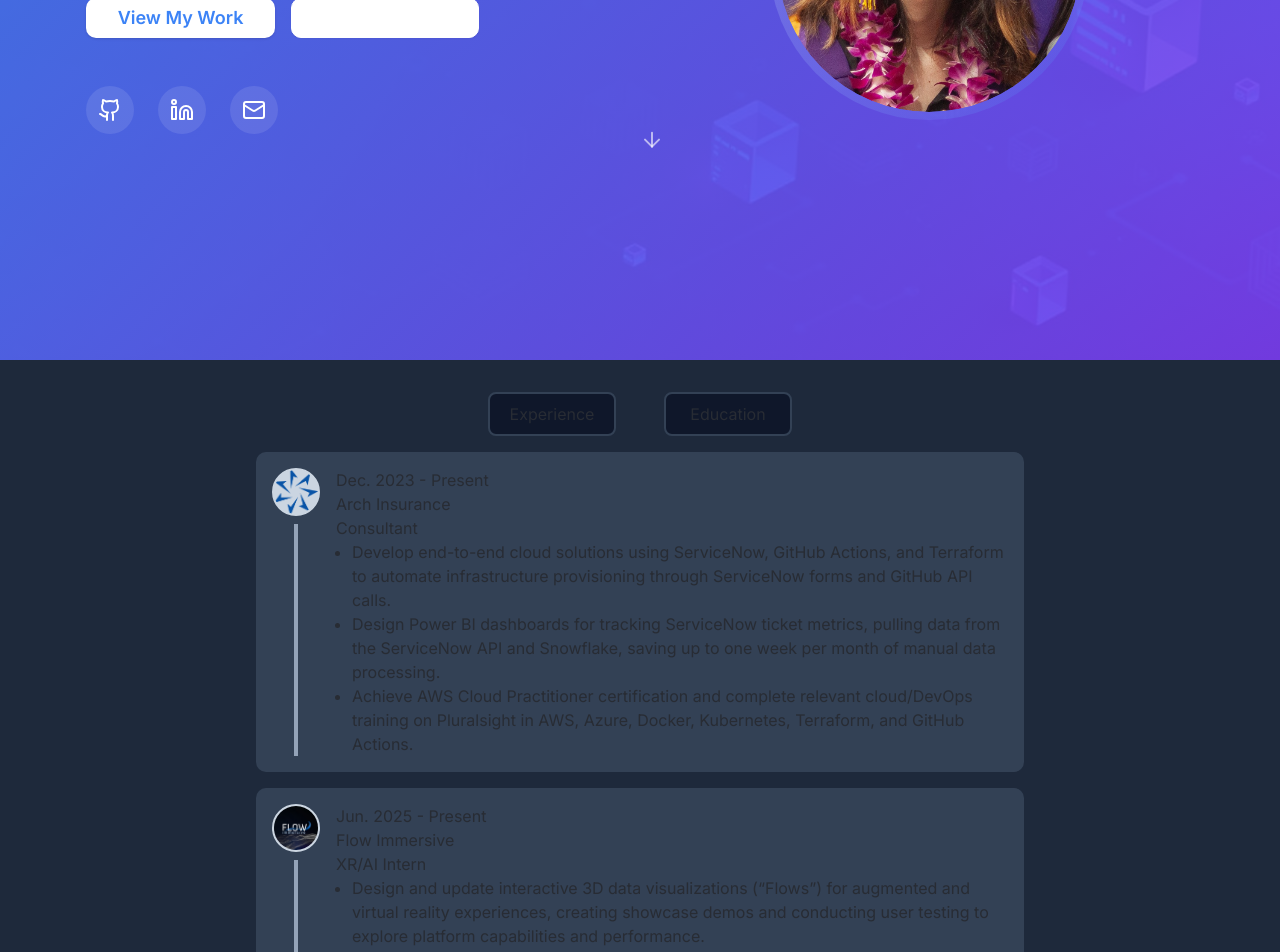
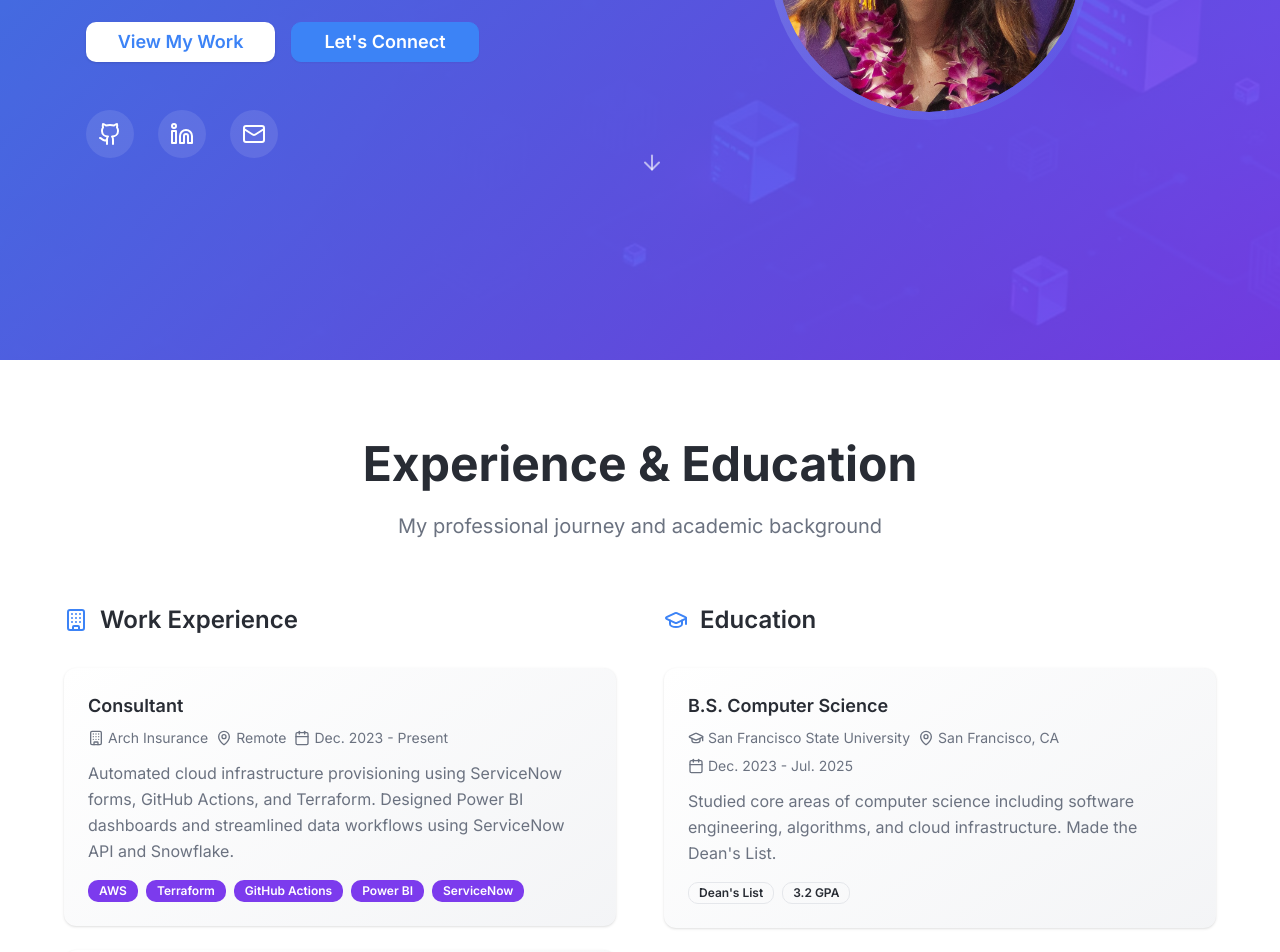
Before and after one commit to SlimeyTurtles/avinhahuynh, a Next.js app: page / in a window 1280 px wide. Shown: the part 440-1392 px from the top of the page. Built offline with nearby package versions, Linux system fonts and the light colour scheme.

Commit message:
Experinece

```diff
--- a/src/components/Experience.jsx
+++ b/src/components/Experience.jsx
@@ -1,54 +1,168 @@
-import { useState } from 'react'
-import Image from 'next/image'
+import { motion } from "framer-motion";
+import { Calendar, MapPin, Building, GraduationCap } from "lucide-react";
+import { Card, CardContent, CardHeader } from "@/components/ui/card";
+import { Badge } from "@/components/ui/badge";
 
-import experienceData from '@/data/experience.json';
-import educationData from '@/data/education.json';
+import workExperience from "@/data/experience";
+import education from "@/data/education";
 
 const Experience = () => {
-    const [isExperience, setIsExperience] = useState(true);
 
-    const dataToDisplay = isExperience ? experienceData : educationData;
+  const containerVariants = {
+    hidden: { opacity: 0 },
+    visible: {
+      opacity: 1,
+      transition: {
+        staggerChildren: 0.2
+      }
+    }
+  };
+
+  const itemVariants = {
+    hidden: { opacity: 0, y: 20 },
+    visible: { opacity: 1, y: 0 }
+  };
 
   return (
-    <div className="flex flex-col items-center p-8 gap-4 bg-slate-800">
+    <section id="experience" className="section-padding bg-background">
+      <div className="container-custom">
+        <motion.div
+          initial={{ opacity: 0, y: -20 }}
+          whileInView={{ opacity: 1, y: 0 }}
+          transition={{ duration: 0.6 }}
+          viewport={{ once: true }}
+          className="text-center mb-16"
+        >
+          <h2 className="text-4xl md:text-5xl font-bold mb-6 text-foreground">
+            Experience & Education
+          </h2>
+          <p className="text-xl text-muted-foreground max-w-3xl mx-auto">
+            My professional journey and academic background
+          </p>
+        </motion.div>
 
-        <div className="flex flex-row gap-12">
-            <button className="w-32 p-2 rounded-sm bg-slate-900 border-slate-700 border-[2px]" onClick={() => setIsExperience(true)}>Experience</button>
-            <button className="w-32 p-2 rounded-sm bg-slate-900 border-slate-700 border-[2px]" onClick={() => setIsExperience(false)}>Education</button>
+        <div className="grid lg:grid-cols-2 gap-12">
+          {/* Work Experience */}
+          <motion.div
+            variants={containerVariants}
+            initial="hidden"
+            whileInView="visible"
+            viewport={{ once: true }}
+          >
+            <div className="flex items-center gap-3 mb-8">
+              <Building className="w-6 h-6 text-primary" />
+              <h3 className="text-2xl font-semibold text-foreground">Work Experience</h3>
             </div>
 
-        <div className= "flex flex-col items-center gap-4">
-        { dataToDisplay.map((experience, index) => (
-            <div className="w-[60vw] bg-slate-700 flex flex-row gap-4 p-4 rounded-md" key={index}>
-                <div className="flex flex-col items-center gap-2">
-                    <div className="w-12 h-12 relative z-10 rounded-full overflow-hidden border-2 border-slate-300 bg-slate-300">
-                        <Image
-                            src={experience.img}
-                            alt={`Logo for ${experience.company}`}
-                            fill
-                            className="object-cover"
-                        />
+            <div className="space-y-6">
+              {workExperience.map((job, index) => (
+                <motion.div
+                  key={index}
+                  variants={itemVariants}
+                  transition={{ duration: 0.6, delay: index * 0.1 }}
+                >
+                  <Card className="card-elegant border-0 overflow-hidden group hover:shadow-lg transition-all duration-300">
+                    <CardHeader className="pb-3">
+                      <div className="flex flex-col gap-2">
+                        <h4 className="text-lg font-semibold text-foreground group-hover:text-primary transition-colors">
+                          {job.title}
+                        </h4>
+                        <div className="flex flex-wrap items-center gap-2 text-sm text-muted-foreground">
+                          <div className="flex items-center gap-1 whitespace-nowrap">
+                            <Building className="w-4 h-4" />
+                            {job.company}
+                          </div>
+                          <div className="flex items-center gap-1 whitespace-nowrap">
+                            <MapPin className="w-4 h-4" />
+                            {job.location}
+                          </div>
+                          <div className="flex items-center gap-1 whitespace-nowrap">
+                            <Calendar className="w-4 h-4" />
+                            {job.period}
+                          </div>
+                        </div>
+                      </div>
+                    </CardHeader>
+                    <CardContent>
+                      <p className="text-muted-foreground mb-4 leading-relaxed">
+                        {job.description}
+                      </p>
+                      <div className="flex flex-wrap gap-2">
+                        {job.technologies.map((tech, techIndex) => (
+                          <Badge key={techIndex} variant="secondary" className="text-xs">
+                            {tech}
+                          </Badge>
+                        ))}
+                      </div>
+                    </CardContent>
+                  </Card>
+                </motion.div>
+              ))}
+            </div>
+          </motion.div>
+
+          {/* Education */}
+          <motion.div
+            variants={containerVariants}
+            initial="hidden"
+            whileInView="visible"
+            viewport={{ once: true }}
+          >
+            <div className="flex items-center gap-3 mb-8">
+              <GraduationCap className="w-6 h-6 text-primary" />
+              <h3 className="text-2xl font-semibold text-foreground">Education</h3>
             </div>
 
-                    <div className="w-1 bg-slate-400 flex-grow" style={{ minHeight: '3rem' }} />
+            <div className="space-y-6">
+              {education.map((edu, index) => (
+                <motion.div
+                  key={index}
+                  variants={itemVariants}
+                  transition={{ duration: 0.6, delay: index * 0.1 }}
+                >
+                  <Card className="card-elegant border-0 overflow-hidden group hover:shadow-lg transition-all duration-300">
+                    <CardHeader className="pb-3">
+                      <div className="flex flex-col gap-2">
+                        <h4 className="text-lg font-semibold text-foreground group-hover:text-primary transition-colors">
+                          {edu.degree}
+                        </h4>
+                        <div className="flex flex-wrap items-center gap-2 text-sm text-muted-foreground">
+                          <div className="flex items-center gap-1">
+                            <GraduationCap className="w-4 h-4" />
+                            {edu.institution}
                           </div>
-
-
-                <div className="">
-                    <h3>{experience.date}</h3>
-                    <h2>{experience.company}</h2>
-                    <h3>{experience.title}</h3>
-                    <ul className="pl-4">
-                        { experience.items && experience.items.map((item, i) => (
-                            <li className="list-disc" key={i}>{item}</li>
-                        ))}
-                    </ul>
+                          <div className="flex items-center gap-1">
+                            <MapPin className="w-4 h-4" />
+                            {edu.location}
+                          </div>
+                          <div className="flex items-center gap-1">
+                            <Calendar className="w-4 h-4" />
+                            {edu.period}
                           </div>
                         </div>
+                      </div>
+                    </CardHeader>
+                    <CardContent>
+                      <p className="text-muted-foreground mb-4 leading-relaxed">
+                        {edu.description}
+                      </p>
+                      <div className="flex flex-wrap gap-2">
+                        {edu.achievements.map((achievement, achIndex) => (
+                          <Badge key={achIndex} variant="outline" className="text-xs">
+                            {achievement}
+                          </Badge>
                         ))}
                       </div>
+                    </CardContent>
+                  </Card>
+                </motion.div>
+              ))}
             </div>
-    )
-}
+          </motion.div>
+        </div>
+      </div>
+    </section>
+  );
+};
 
-export default Experience
+export default Experience;
--- a/src/components/Hero.jsx
+++ b/src/components/Hero.jsx
@@ -11,12 +11,10 @@
       <div className="absolute inset-0">
         <Image
           src="/hero-background.jpg"
-          layout="fill"
-          objectFit="cover"
-          objectPosition="center"
-          quality={100}
+          fill
+          style={{ objectFit: "cover", objectPosition: "center" }}
           priority
-          alt="Hero background"
+          alt="Hero Background"
         />
         <div className="absolute inset-0 hero-gradient opacity-90"></div>
       </div>
@@ -51,15 +49,22 @@
 
           {/* Text Content */}
           <div className="lg:order-1 text-left lg:text-left">
+            <motion.h2
+              className="text-2xl md:text-3xl lg:text-4xl font-semibold text-white/90 mb-2"
+              initial={{ opacity: 0, y: 30 }}
+              animate={{ opacity: 1, y: 0 }}
+              transition={{ duration: 0.8, delay: 0.2 }}
+            >
+              Hi, I'm
+            </motion.h2>
             <motion.h1
               className="text-3xl md:text-5xl lg:text-6xl font-bold mb-6 leading-tight"
               initial={{ opacity: 0, y: 30 }}
               animate={{ opacity: 1, y: 0 }}
               transition={{ duration: 0.8, delay: 0.2 }}
             >
-              Hi, I'm{" "}
               <span className="bg-gradient-to-r from-white to-primary-glow bg-clip-text text-transparent">
-                Your Name
+                Avinh Huynh
               </span>
             </motion.h1>
             <motion.p
@@ -97,7 +102,7 @@
               <Button
                 size="lg"
                 variant="outline"
-                className="border-white text-white hover:bg-white hover:text-primary font-semibold px-8 py-4 text-lg"
+                className="border-primary bg-primary text-white hover:bg-primary hover:text-white font-semibold px-8 py-4 text-lg"
                 onClick={() => document.getElementById('contact')?.scrollIntoView({ behavior: 'smooth' })}
               >
                 Let's Connect
--- /dev/null
+++ b/src/components/ui/badge.jsx
@@ -0,0 +1,34 @@
+import * as React from "react"
+import { cva } from "class-variance-authority";
+
+import { cn } from "@/lib/utils"
+
+const badgeVariants = cva(
+  "inline-flex items-center rounded-md border px-2.5 py-0.5 text-xs font-semibold transition-colors focus:outline-none focus:ring-2 focus:ring-ring focus:ring-offset-2",
+  {
+    variants: {
+      variant: {
+        default:
+          "border-transparent bg-primary text-primary-foreground shadow hover:bg-primary/80",
+        secondary:
+          "border-transparent bg-secondary text-secondary-foreground hover:bg-secondary/80",
+        destructive:
+          "border-transparent bg-destructive text-destructive-foreground shadow hover:bg-destructive/80",
+        outline: "text-foreground",
+      },
+    },
+    defaultVariants: {
+      variant: "default",
+    },
+  }
+)
+
+function Badge({
+  className,
+  variant,
+  ...props
+}) {
+  return (<div className={cn(badgeVariants({ variant }), className)} {...props} />);
+}
+
+export { Badge, badgeVariants }
--- /dev/null
+++ b/src/components/ui/card.jsx
@@ -0,0 +1,50 @@
+import * as React from "react"
+
+import { cn } from "@/lib/utils"
+
+const Card = React.forwardRef(({ className, ...props }, ref) => (
+  <div
+    ref={ref}
+    className={cn("rounded-xl border bg-card text-card-foreground shadow", className)}
+    {...props} />
+))
+Card.displayName = "Card"
+
+const CardHeader = React.forwardRef(({ className, ...props }, ref) => (
+  <div
+    ref={ref}
+    className={cn("flex flex-col space-y-1.5 p-6", className)}
+    {...props} />
+))
+CardHeader.displayName = "CardHeader"
+
+const CardTitle = React.forwardRef(({ className, ...props }, ref) => (
+  <div
+    ref={ref}
+    className={cn("font-semibold leading-none tracking-tight", className)}
+    {...props} />
+))
+CardTitle.displayName = "CardTitle"
+
+const CardDescription = React.forwardRef(({ className, ...props }, ref) => (
+  <div
+    ref={ref}
+    className={cn("text-sm text-muted-foreground", className)}
+    {...props} />
+))
+CardDescription.displayName = "CardDescription"
+
+const CardContent = React.forwardRef(({ className, ...props }, ref) => (
+  <div ref={ref} className={cn("p-6 pt-0", className)} {...props} />
+))
+CardContent.displayName = "CardContent"
+
+const CardFooter = React.forwardRef(({ className, ...props }, ref) => (
+  <div
+    ref={ref}
+    className={cn("flex items-center p-6 pt-0", className)}
+    {...props} />
+))
+CardFooter.displayName = "CardFooter"
+
+export { Card, CardHeader, CardFooter, CardTitle, CardDescription, CardContent }
--- a/src/data/education.json
+++ b/src/data/education.json
@@ -1,8 +1,10 @@
 [
   {
-    "company": "San Francisco State University",
-    "title": "B.S. Computer Science",
-    "date": "Dec. 2023 - Jul. 2025",
-    "img": "/sfsu-logo.png"
+    "degree": "B.S. Computer Science",
+    "institution": "San Francisco State University",
+    "location": "San Francisco, CA",
+    "period": "Dec. 2023 - Jul. 2025",
+    "description": "Studied core areas of computer science including software engineering, algorithms, and cloud infrastructure. Made the Dean's List.",
+    "achievements": ["Dean's List", "3.2 GPA"]
   }
 ]
--- a/src/data/experience.json
+++ b/src/data/experience.json
@@ -1,35 +1,26 @@
 [
   {
+    "title": "Consultant",
     "company": "Arch Insurance",
-    "title": "Consultant",
-    "date": "Dec. 2023 - Present",
-    "img": "/arch-logo.png",
-    "items": [
-      "Develop end-to-end cloud solutions using ServiceNow, GitHub Actions, and Terraform to automate infrastructure provisioning through ServiceNow forms and GitHub API calls.",
-      "Design Power BI dashboards for tracking ServiceNow ticket metrics, pulling data from the ServiceNow API and Snowflake, saving up to one week per month of manual data processing.",
-      "Achieve AWS Cloud Practitioner certification and complete relevant cloud/DevOps training on Pluralsight in AWS, Azure, Docker, Kubernetes, Terraform, and GitHub Actions."
-    ]
+    "location": "Remote",
+    "period": "Dec. 2023 - Present",
+    "description": "Automated cloud infrastructure provisioning using ServiceNow forms, GitHub Actions, and Terraform. Designed Power BI dashboards and streamlined data workflows using ServiceNow API and Snowflake.",
+    "technologies": ["AWS", "Terraform", "GitHub Actions", "Power BI", "ServiceNow"]
   },
   {
+    "title": "XR/AI Intern",
     "company": "Flow Immersive",
-    "title": "XR/AI Intern",
-    "date": "Jun. 2025 - Present",
-    "img": "/flow-logo.jpg",
-    "items": [
-      "Design and update interactive 3D data visualizations (“Flows”) for augmented and virtual reality experiences, creating showcase demos and conducting user testing to explore platform capabilities and performance.",
-      "Evaluate and document AI-assisted features within the platform, contributing to UX research by identifying usability issues, AI capabilities, and recommending improvements.",
-      "Collaborate with interns to develop novel use cases for Flow's platform, contributing Gen Z perspectives on data storytelling, media consumption, and AI integration trends."
-    ]
+    "location": "Remote",
+    "period": "Jun. 2025 - Present",
+    "description": "Designed and tested interactive 3D data visualizations for AR/VR, evaluated AI-assisted features, and contributed to UX research and media storytelling innovation.",
+    "technologies": ["Data Manipulation", "Flow Editor"]
   },
   {
+    "title": "Research Assistant",
     "company": "San Francisco State University",
-    "title": "Research Assistant",
-    "date": "Feb. 2025 - May 2025",
-    "img": "/sfsu-logo.png",
-    "items": [
-      "Developed Python scripts to generate and analyze Jungerman's Ladders, focusing on an incomplete case from his research and producing solutions with specific constraints.",
-      "Built a Pygame visualizer to explore ladder solutions and identify patterns that met the case criteria.",
-      "Created a Python script to verify the validity of any given ladder and manually validated the finalized solution."
-    ]
+    "location": "San Francisco, CA",
+    "period": "Feb. 2025 - May 2025",
+    "description": "Created Python scripts to solve and visualize Jungerman's Ladders under specific constraints, producing valid, verifiable solutions and pattern insights.",
+    "technologies": ["Python", "Pygame", "Mathematics", "Algorithm Design"]
   }
 ]
--- a/tailwind.config.js
+++ b/tailwind.config.js
@@ -7,34 +7,36 @@
     './src/app/**/*.{js,ts,jsx,tsx,mdx}',
   ],
   theme: {
+		container: {
+			center: true,
+			padding: '2rem',
+			screens: {
+				'2xl': '1400px'
+			}
+		},
 		extend: {
-  		backgroundImage: {
-  			'gradient-radial': 'radial-gradient(var(--tw-gradient-stops))',
-  			'gradient-conic': 'conic-gradient(from 180deg at 50% 50%, var(--tw-gradient-stops))'
-  		},
-  		borderRadius: {
-  			lg: 'var(--radius)',
-  			md: 'calc(var(--radius) - 2px)',
-  			sm: 'calc(var(--radius) - 4px)'
-  		},
 			colors: {
+				border: 'hsl(var(--border))',
+				input: 'hsl(var(--input))',
+				ring: 'hsl(var(--ring))',
 				background: 'hsl(var(--background))',
 				foreground: 'hsl(var(--foreground))',
-  			card: {
-  				DEFAULT: 'hsl(var(--card))',
-  				foreground: 'hsl(var(--card-foreground))'
-  			},
-  			popover: {
-  				DEFAULT: 'hsl(var(--popover))',
-  				foreground: 'hsl(var(--popover-foreground))'
-  			},
 				primary: {
 					DEFAULT: 'hsl(var(--primary))',
-  				foreground: 'hsl(var(--primary-foreground))'
+					foreground: 'hsl(var(--primary-foreground))',
+					glow: 'hsl(var(--primary-glow))'
 				},
 				secondary: {
 					DEFAULT: 'hsl(var(--secondary))',
 					foreground: 'hsl(var(--secondary-foreground))'
+				},
+				destructive: {
+					DEFAULT: 'hsl(var(--destructive))',
+					foreground: 'hsl(var(--destructive-foreground))'
+				},
+				success: {
+					DEFAULT: 'hsl(var(--success))',
+					foreground: 'hsl(var(--success-foreground))'
 				},
 				muted: {
 					DEFAULT: 'hsl(var(--muted))',
@@ -44,20 +46,63 @@
 					DEFAULT: 'hsl(var(--accent))',
 					foreground: 'hsl(var(--accent-foreground))'
 				},
-  			destructive: {
-  				DEFAULT: 'hsl(var(--destructive))',
-  				foreground: 'hsl(var(--destructive-foreground))'
+				popover: {
+					DEFAULT: 'hsl(var(--popover))',
+					foreground: 'hsl(var(--popover-foreground))'
 				},
-  			border: 'hsl(var(--border))',
-  			input: 'hsl(var(--input))',
-  			ring: 'hsl(var(--ring))',
-  			chart: {
-  				'1': 'hsl(var(--chart-1))',
-  				'2': 'hsl(var(--chart-2))',
-  				'3': 'hsl(var(--chart-3))',
-  				'4': 'hsl(var(--chart-4))',
-  				'5': 'hsl(var(--chart-5))'
+				card: {
+					DEFAULT: 'hsl(var(--card))',
+					foreground: 'hsl(var(--card-foreground))'
+				},
+				sidebar: {
+					DEFAULT: 'hsl(var(--sidebar-background))',
+					foreground: 'hsl(var(--sidebar-foreground))',
+					primary: 'hsl(var(--sidebar-primary))',
+					'primary-foreground': 'hsl(var(--sidebar-primary-foreground))',
+					accent: 'hsl(var(--sidebar-accent))',
+					'accent-foreground': 'hsl(var(--sidebar-accent-foreground))',
+					border: 'hsl(var(--sidebar-border))',
+					ring: 'hsl(var(--sidebar-ring))'
 				}
+			},
+			borderRadius: {
+				lg: 'var(--radius)',
+				md: 'calc(var(--radius) - 2px)',
+				sm: 'calc(var(--radius) - 4px)'
+			},
+			keyframes: {
+				'accordion-down': {
+					from: { height: '0' },
+					to: { height: 'var(--radix-accordion-content-height)' }
+				},
+				'accordion-up': {
+					from: { height: 'var(--radix-accordion-content-height)' },
+					to: { height: '0' }
+				},
+				'fade-in': {
+					'0%': { opacity: '0', transform: 'translateY(20px)' },
+					'100%': { opacity: '1', transform: 'translateY(0)' }
+				},
+				'slide-in-left': {
+					'0%': { opacity: '0', transform: 'translateX(-30px)' },
+					'100%': { opacity: '1', transform: 'translateX(0)' }
+				},
+				'scale-in': {
+					'0%': { opacity: '0', transform: 'scale(0.95)' },
+					'100%': { opacity: '1', transform: 'scale(1)' }
+				},
+				'float': {
+					'0%, 100%': { transform: 'translateY(0)' },
+					'50%': { transform: 'translateY(-10px)' }
+				}
+			},
+			animation: {
+				'accordion-down': 'accordion-down 0.2s ease-out',
+				'accordion-up': 'accordion-up 0.2s ease-out',
+				'fade-in': 'fade-in 0.6s ease-out',
+				'slide-in-left': 'slide-in-left 0.6s ease-out',
+				'scale-in': 'scale-in 0.4s ease-out',
+				'float': 'float 3s ease-in-out infinite'
 			}
 		}
 	},
```
Lines whose indentation alone changed are shown as unchanged.
